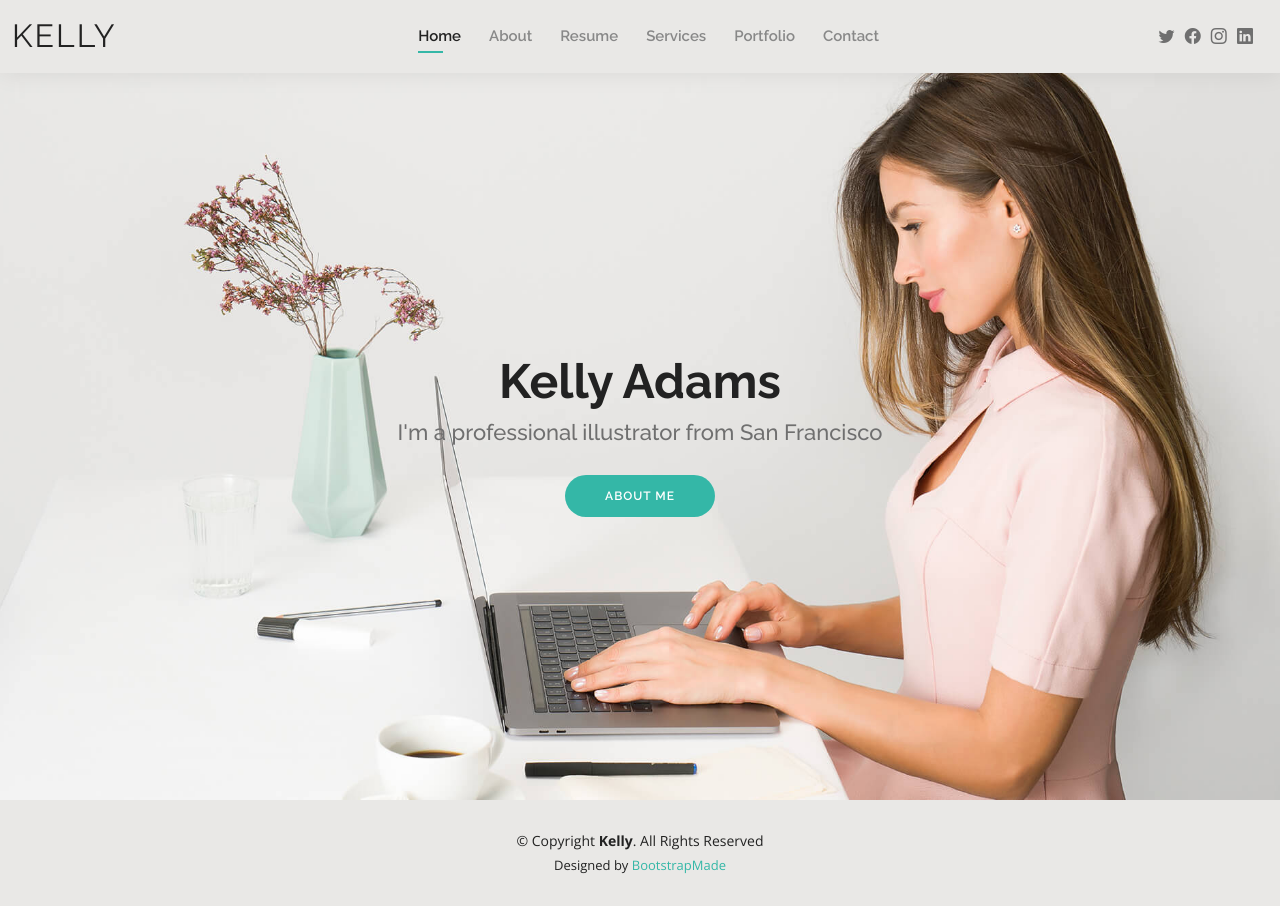
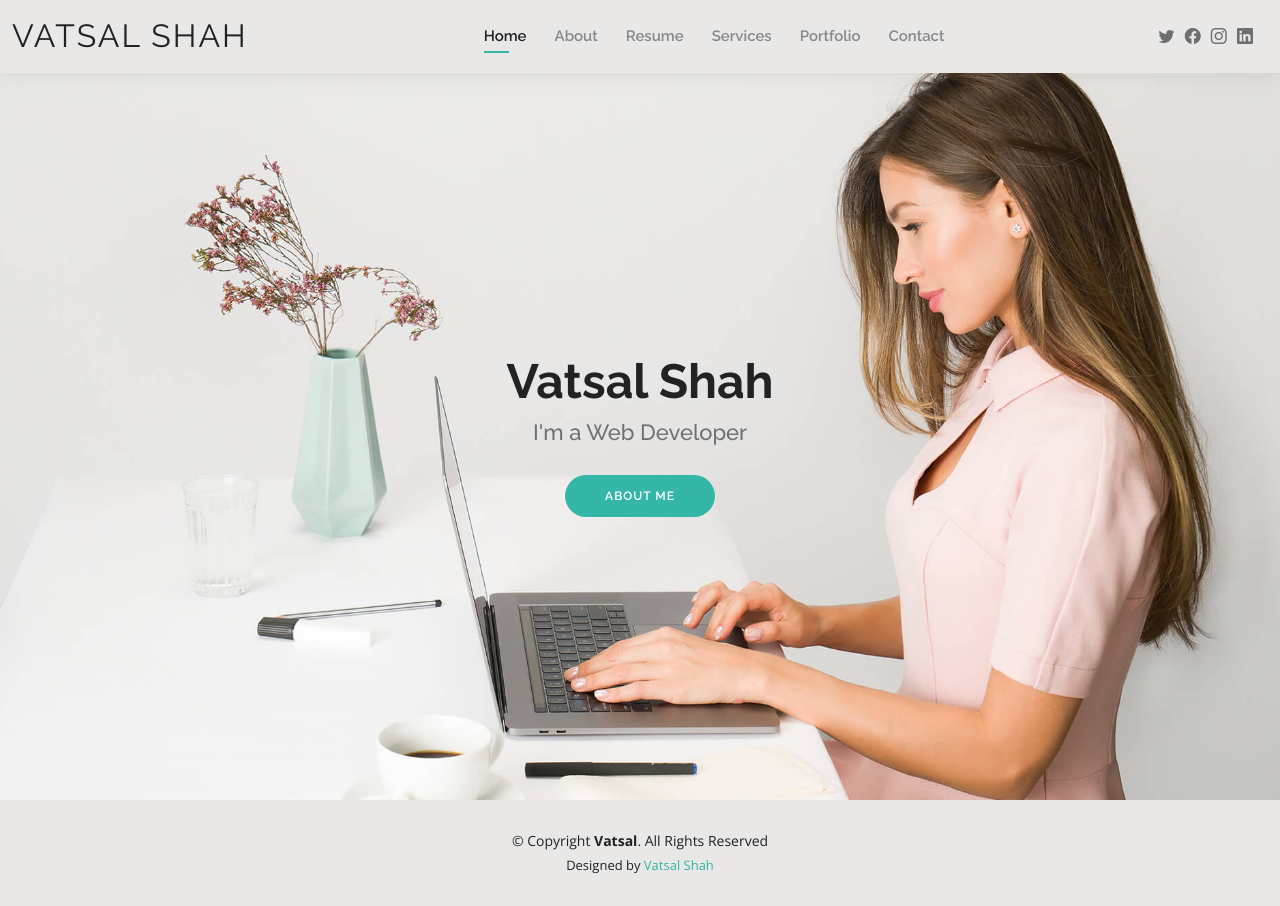
Before and after one commit to vatsalshah27/Portfolio, a plain HTML site: page index.html in a window 1280 px wide. Drawn offline with nearby package versions, Linux system fonts and the light colour scheme.

Commit message:
Changed name

```diff
--- a/index.html
+++ b/index.html
@@ -5,7 +5,7 @@
   <meta charset="utf-8">
   <meta content="width=device-width, initial-scale=1.0" name="viewport">
 
-  <title>Kelly Bootstrap Template - Index</title>
+  <title>Vatsal Shah Portfolio</title>
   <meta content="" name="description">
   <meta content="" name="keywords">
 
@@ -41,7 +41,7 @@
   <header id="header" class="fixed-top">
     <div class="container-fluid d-flex justify-content-between align-items-center">
 
-      <h1 class="logo me-auto me-lg-0"><a href="index.html">Kelly</a></h1>
+      <h1 class="logo me-auto me-lg-0"><a href="index.html">Vatsal Shah</a></h1>
       <!-- Uncomment below if you prefer to use an image logo -->
       <!-- <a href="index.html" class="logo"><img src="assets/img/logo.png" alt="" class="img-fluid"></a>-->
 
@@ -71,8 +71,8 @@
   <!-- ======= Hero Section ======= -->
   <section id="hero" class="d-flex align-items-center">
     <div class="container d-flex flex-column align-items-center" data-aos="zoom-in" data-aos-delay="100">
-      <h1>Kelly Adams</h1>
-      <h2>I'm a professional illustrator from San Francisco</h2>
+      <h1>Vatsal Shah</h1>
+      <h2>I'm a Web Developer</h2>
       <a href="about.html" class="btn-about">About Me</a>
     </div>
   </section><!-- End Hero -->
@@ -81,14 +81,14 @@
   <footer id="footer">
     <div class="container">
       <div class="copyright">
-        &copy; Copyright <strong><span>Kelly</span></strong>. All Rights Reserved
+        &copy; Copyright <strong><span>Vatsal</span></strong>. All Rights Reserved
       </div>
       <div class="credits">
         <!-- All the links in the footer should remain intact. -->
         <!-- You can delete the links only if you purchased the pro version. -->
         <!-- Licensing information: https://bootstrapmade.com/license/ -->
         <!-- Purchase the pro version with working PHP/AJAX contact form: https://bootstrapmade.com/kelly-free-bootstrap-cv-resume-html-template/ -->
-        Designed by <a href="https://bootstrapmade.com/">BootstrapMade</a>
+        Designed by <a href="https://bootstrapmade.com/">Vatsal Shah</a>
       </div>
     </div>
   </footer><!-- End  Footer -->
```
